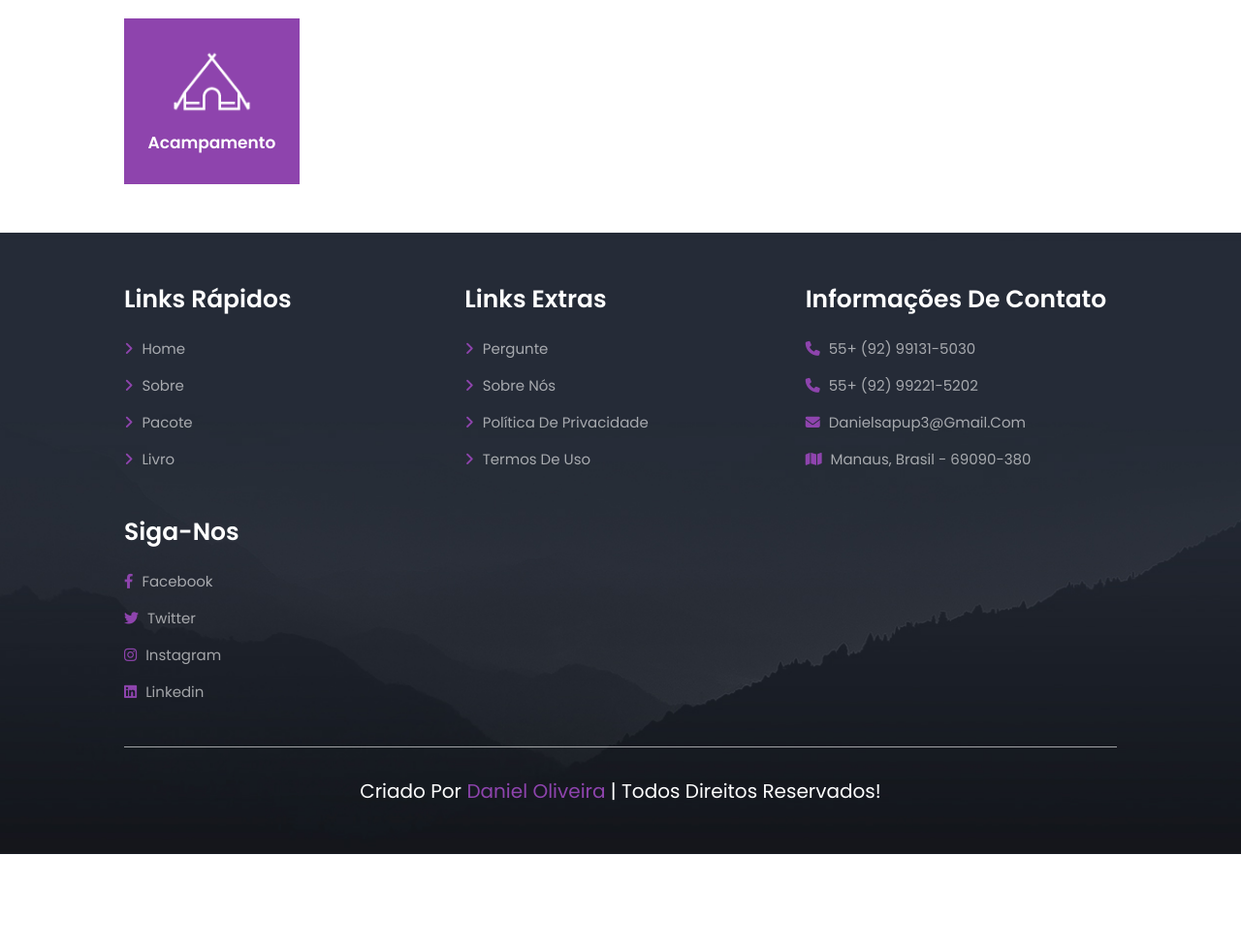
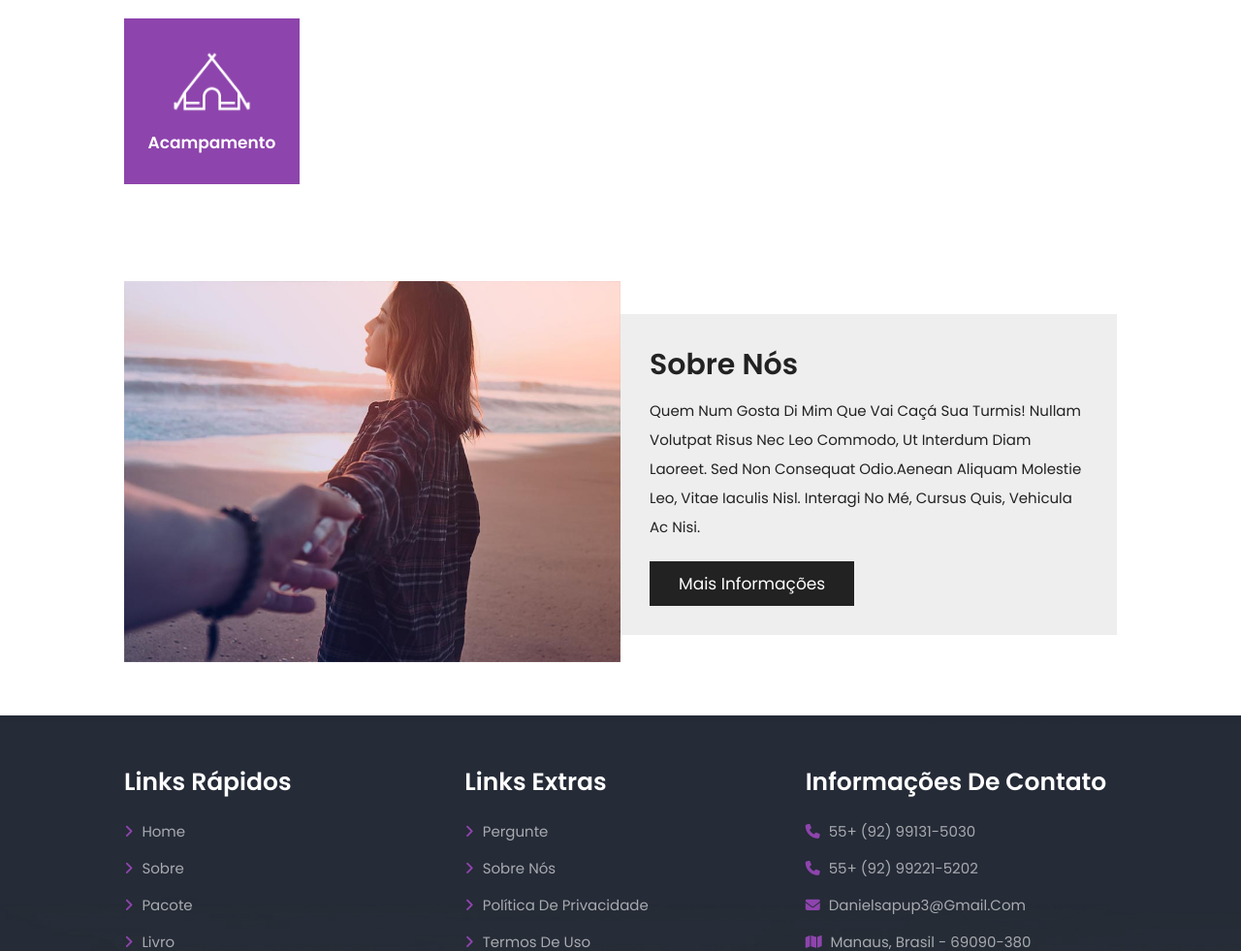
Before and after one commit to daniel-oliv3/travel-e-tour_website, a PHP site: page /home.php in a window 1280 px wide. Shown: the part 1030-2011 px from the top of the page at 97% size. Before the commit the page ends 1911 px from the top, so only its background shows below. Run offline with PHP 8.4, Linux system fonts and the light colour scheme.

Commit message:
Update home about section

```diff
--- a/css/style.css
+++ b/css/style.css
@@ -219,16 +219,38 @@ section {
 }
 
 
+/* ======= Home About Section ======= */
+.home-about {
+    display: flex;
+    align-items: center;
+    flex-wrap: wrap;
+}
 
+.home-about .image {
+    flex: 1 1 41rem;
+}
 
+.home-about .image img {
+    width: 100%;
+}
 
+.home-about .content {
+    flex: 1 1 41rem;
+    padding: 3rem;
+    background: var(--light-bg);
+}
 
+.home-about .content h3 {
+    font-size: 3rem;
+    color: var(--black);
+}
 
-
-
-
-
-
+.home-about .content p {
+    font-size: 1.5rem;
+    padding: 1rem 0;
+    line-height: 2;
+    color: var(--black);
+}
 
 
 
--- a/home.php
+++ b/home.php
@@ -57,6 +57,7 @@
 	</div>
 </section>
 
+
 <!-- ======= Services Section ======= -->
 <section class="services">
 	<h1 class="heading-title">Nossos serviços</h1>
@@ -85,6 +86,20 @@
 			<img src="img/icon-6.png" alt="">
 			<h3>Acampamento</h3>
 		</div>
+	</div>
+</section>
+
+
+<!-- ======= Home About Section ======= -->
+<section class="home-about">
+	<div class="image">
+		<img src="img/about-img.jpg" alt="">
+	</div>
+
+	<div class="content">
+		<h3>Sobre nós</h3>
+		<p>Quem num gosta di mim que vai caçá sua turmis! Nullam volutpat risus nec leo commodo, ut interdum diam laoreet. Sed non consequat odio.Aenean aliquam molestie leo, vitae iaculis nisl. Interagi no mé, cursus quis, vehicula ac nisi.</p>
+		<a href="about.php" class="btn">Mais informações</a>
 	</div>
 </section>
 
```
